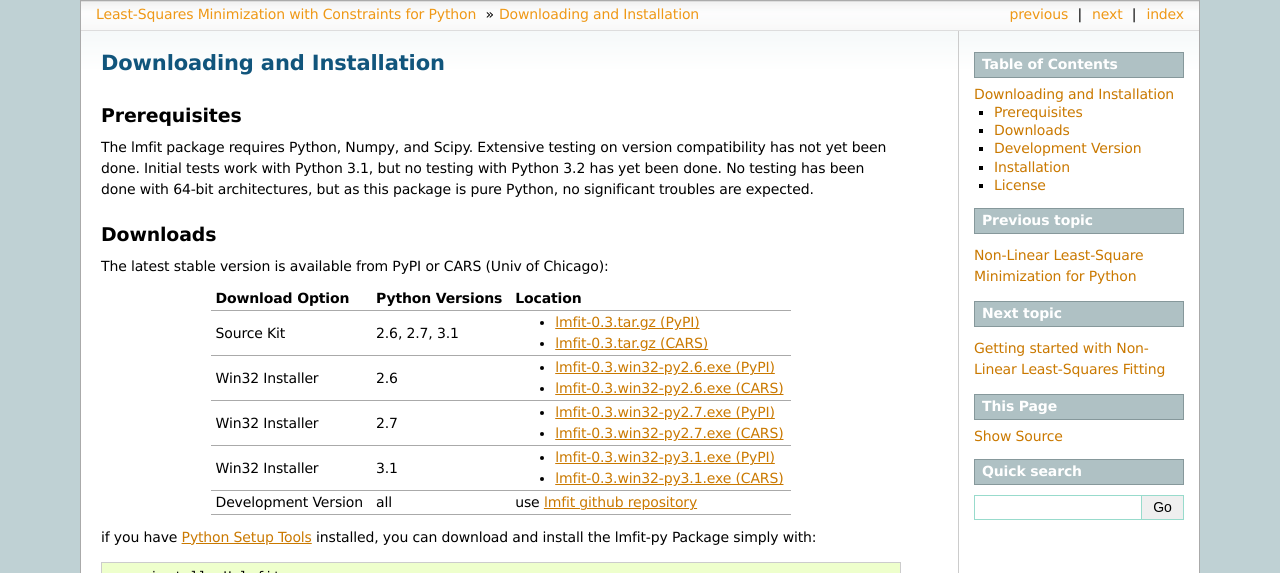
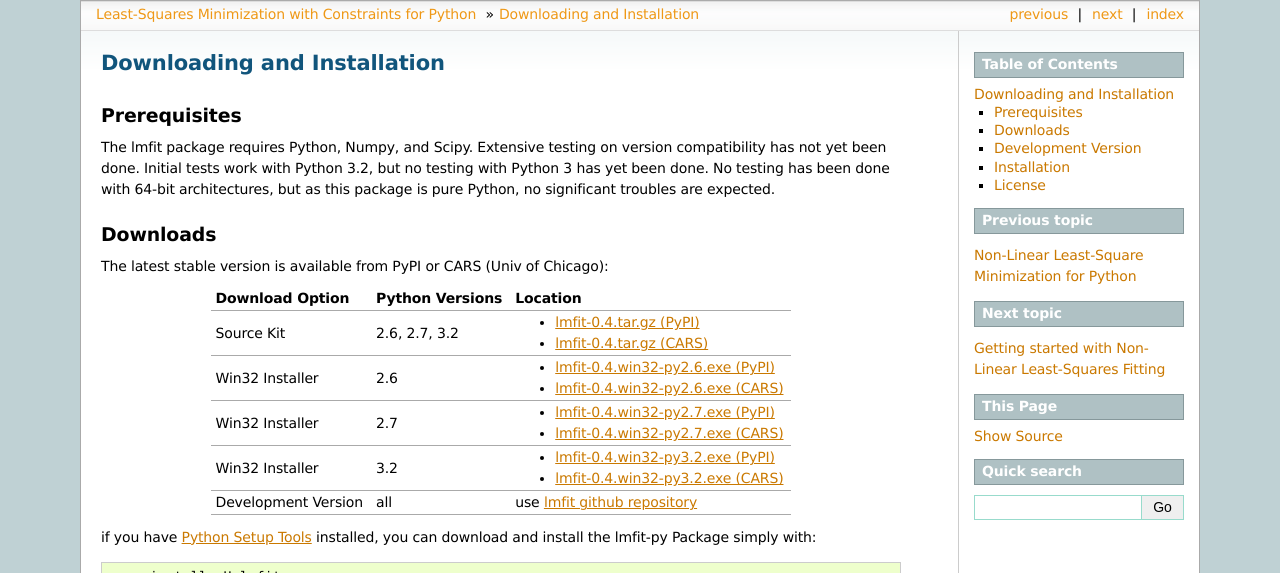
Before and after one commit to lmfit/lmfit-py, a Sphinx documentation site: the page built from doc/installation.rst, in a window 1280 px wide. Shown: the top 573 px of the page. Built offline with Sphinx 7.4.7, drawn with Linux system fonts in a browser that asks for light colours; formulas are drawn with MathJax 3; the version number is read from the project's files by our own code.

Commit message:
PKG-INFO, install docs for 0.4

```diff
--- a/doc/installation.rst
+++ b/doc/installation.rst
@@ -7,9 +7,9 @@
 
 The lmfit package requires Python, Numpy, and Scipy.  Extensive testing on
 version compatibility has not yet been done.  Initial tests work with
-Python 3.1, but no testing with Python 3.2 has yet been done.  No testing
-has been done with 64-bit architectures, but as this package is pure Python,
-no significant troubles are expected.
+Python 3.2, but no testing with Python 3 has yet been done.  No testing has
+been done with 64-bit architectures, but as this package is pure Python, no
+significant troubles are expected.
 
 
 Downloads
@@ -17,15 +17,15 @@
 
 The latest stable version is available from PyPI or CARS (Univ of Chicago):
 
-.. _lmfit-0.3.tar.gz (CARS):   http://cars9.uchicago.edu/software/lmfit/src/lmfit-0.3.tar.gz
-.. _lmfit-0.3.win32-py2.6.exe (CARS): http://cars9.uchicago.edu/software/lmfit/src/lmfit-0.3.win32-py2.6.exe
-.. _lmfit-0.3.win32-py2.7.exe (CARS): http://cars9.uchicago.edu/software/lmfit/src/lmfit-0.3.win32-py2.7.exe
-.. _lmfit-0.3.win32-py3.1.exe (CARS): http://cars9.uchicago.edu/software/lmfit/src/lmfit-0.3.win32-py3.1.exe
+.. _lmfit-0.4.tar.gz (CARS):   http://cars9.uchicago.edu/software/python/lmfit/src/lmfit-0.4.tar.gz
+.. _lmfit-0.4.win32-py2.6.exe (CARS): http://cars9.uchicago.edu/software/python/lmfit/src/lmfit-0.4.win32-py2.6.exe
+.. _lmfit-0.4.win32-py2.7.exe (CARS): http://cars9.uchicago.edu/software/python/lmfit/src/lmfit-0.4.win32-py2.7.exe
+.. _lmfit-0.4.win32-py3.2.exe (CARS): http://cars9.uchicago.edu/software/python/lmfit/src/lmfit-0.4.win32-py3.2.exe
 
-.. _lmfit-0.3.tar.gz (PyPI): http://pypi.python.org/packages/source/l/lmfit/lmfit-0.3.tar.gz
-.. _lmfit-0.3.win32-py2.6.exe (PyPI): http://pypi.python.org/packages/any/l/lmfit/lmfit-0.3.win32-py2.6.exe
-.. _lmfit-0.3.win32-py2.7.exe (PyPI): http://pypi.python.org/packages/any/l/lmfit/lmfit-0.3.win32-py2.7.exe
-.. _lmfit-0.3.win32-py3.1.exe (PyPI): http://pypi.python.org/packages/any/l/lmfit/lmfit-0.3.win32-py3.1.exe
+.. _lmfit-0.4.tar.gz (PyPI): http://pypi.python.org/packages/source/l/lmfit/lmfit-0.4.tar.gz
+.. _lmfit-0.4.win32-py2.6.exe (PyPI): http://pypi.python.org/packages/any/l/lmfit/lmfit-0.4.win32-py2.6.exe
+.. _lmfit-0.4.win32-py2.7.exe (PyPI): http://pypi.python.org/packages/any/l/lmfit/lmfit-0.4.win32-py2.7.exe
+.. _lmfit-0.4.win32-py3.2.exe (PyPI): http://pypi.python.org/packages/any/l/lmfit/lmfit-0.4.win32-py3.2.exe
 
 .. _lmfit github repository:   http://github.com/newville/lmfit-py
 .. _lmfit at pypi:             http://pypi.python.org/pypi/lmfit/
@@ -34,17 +34,17 @@
 +----------------------+------------------+--------------------------------------------+
 |  Download Option     | Python Versions  |  Location                                  |
 +======================+==================+============================================+
-|  Source Kit          | 2.6, 2.7, 3.1    | -  `lmfit-0.3.tar.gz (PyPI)`_              |
-|                      |                  | -  `lmfit-0.3.tar.gz (CARS)`_              |
+|  Source Kit          | 2.6, 2.7, 3.2    | -  `lmfit-0.4.tar.gz (PyPI)`_              |
+|                      |                  | -  `lmfit-0.4.tar.gz (CARS)`_              |
 +----------------------+------------------+--------------------------------------------+
-|  Win32 Installer     |   2.6            | -  `lmfit-0.3.win32-py2.6.exe (PyPI)`_     |
-|                      |                  | -  `lmfit-0.3.win32-py2.6.exe (CARS)`_     |
+|  Win32 Installer     |   2.6            | -  `lmfit-0.4.win32-py2.6.exe (PyPI)`_     |
+|                      |                  | -  `lmfit-0.4.win32-py2.6.exe (CARS)`_     |
 +----------------------+------------------+--------------------------------------------+
-|  Win32 Installer     |   2.7            | -  `lmfit-0.3.win32-py2.7.exe (PyPI)`_     |
-|                      |                  | -  `lmfit-0.3.win32-py2.7.exe (CARS)`_     |
+|  Win32 Installer     |   2.7            | -  `lmfit-0.4.win32-py2.7.exe (PyPI)`_     |
+|                      |                  | -  `lmfit-0.4.win32-py2.7.exe (CARS)`_     |
 +----------------------+------------------+--------------------------------------------+
-|  Win32 Installer     |   3.1            | -  `lmfit-0.3.win32-py3.1.exe (PyPI)`_     |
-|                      |                  | -  `lmfit-0.3.win32-py3.1.exe (CARS)`_     |
+|  Win32 Installer     |   3.2            | -  `lmfit-0.4.win32-py3.2.exe (PyPI)`_     |
+|                      |                  | -  `lmfit-0.4.win32-py3.2.exe (CARS)`_     |
 +----------------------+------------------+--------------------------------------------+
 |  Development Version |   all            |  use `lmfit github repository`_            |
 +----------------------+------------------+--------------------------------------------+
```
Also changed, not shown: README.txt (renamed from README.TXT), 1 other file.
